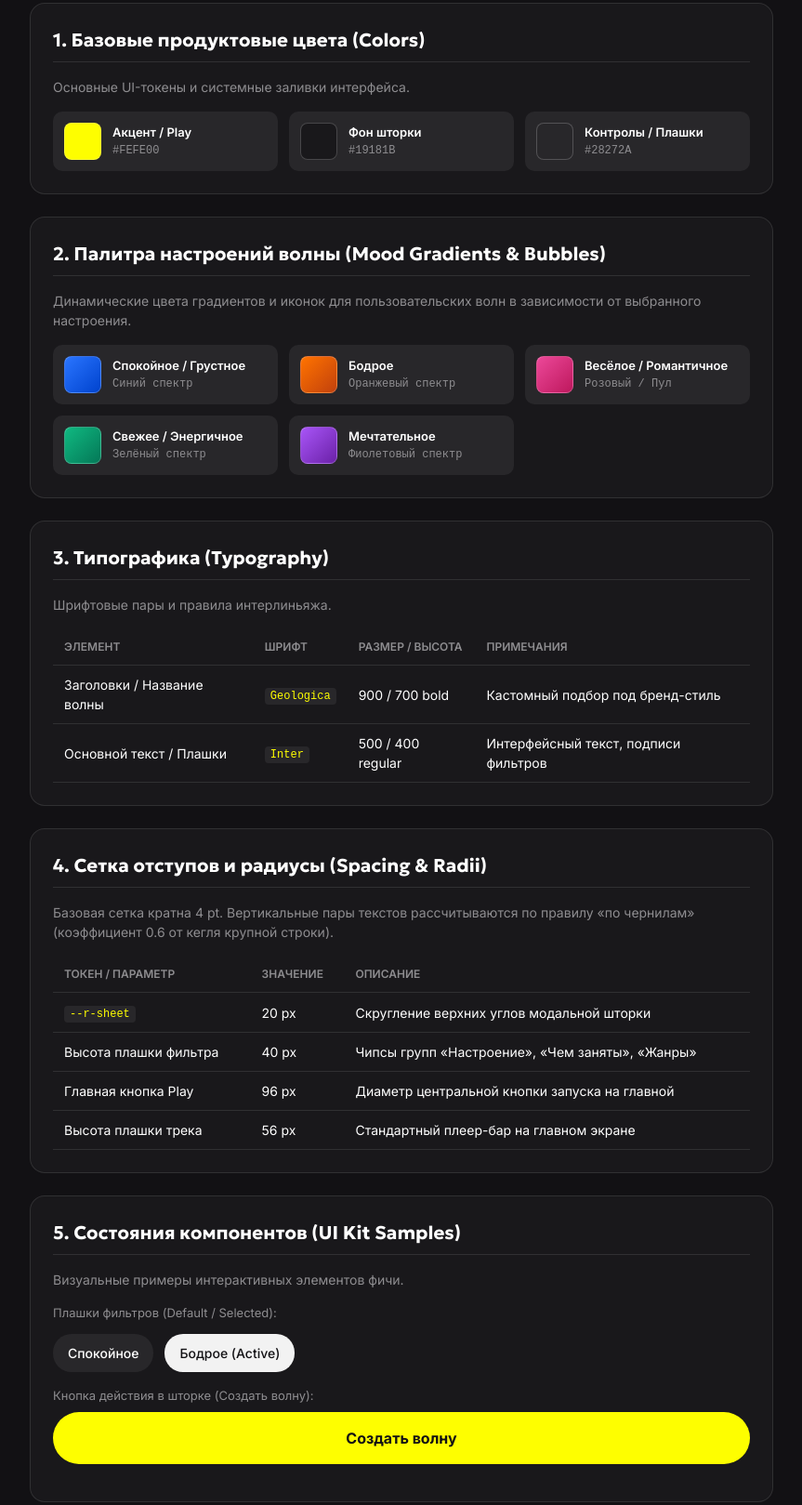
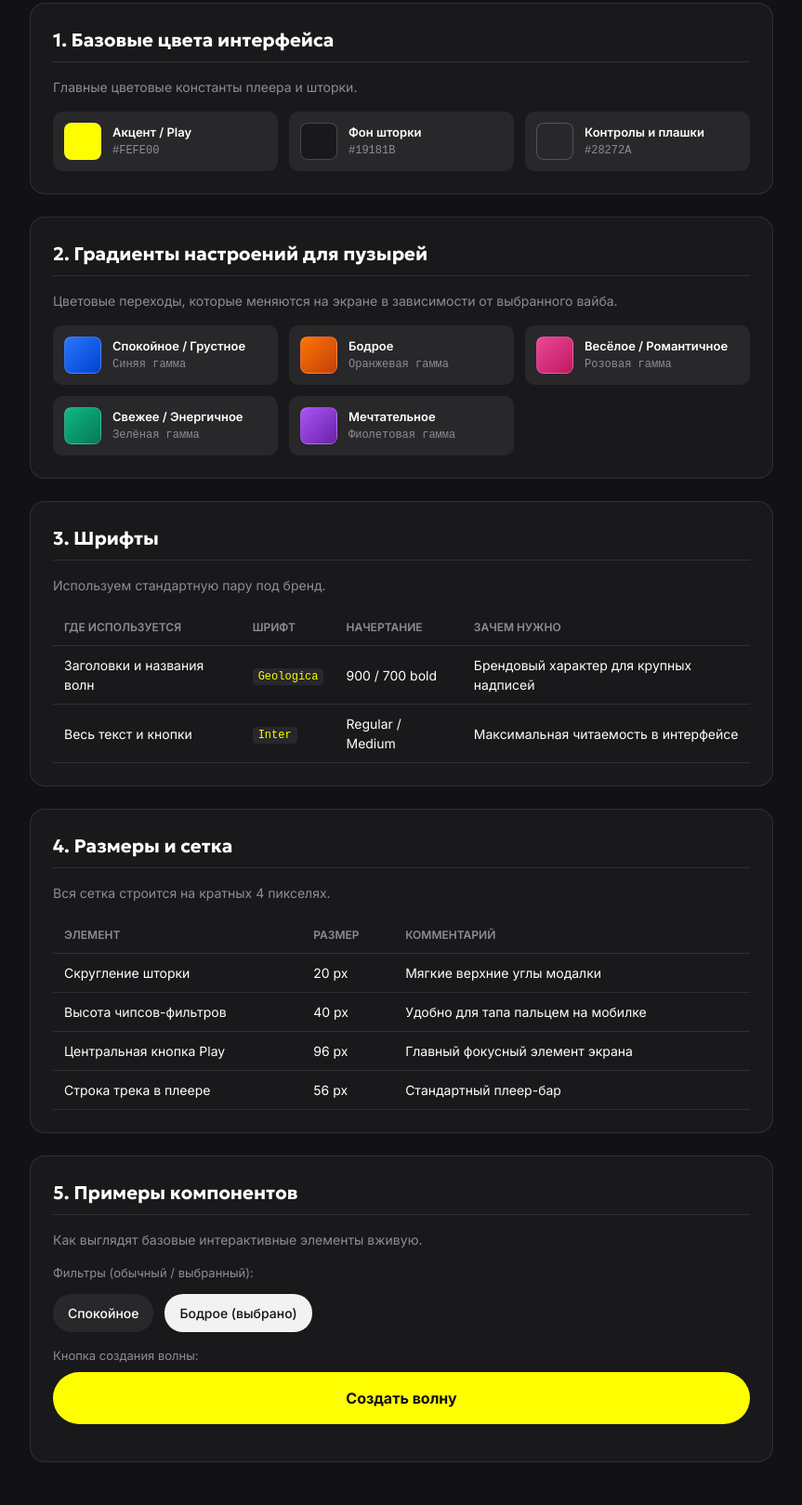
Before and after one commit to DenisBryl/ym-wave, a plain HTML site: page tokens.html in a window 1280 px wide. Shown: the part 157-1776 px from the top of the page at 93% size, without its empty margins (208-1071 px from the left). Drawn offline with Linux system fonts and the light colour scheme.

Commit message:
Add files via upload

```diff
--- a/tokens.html
+++ b/tokens.html
@@ -3,7 +3,7 @@
 <head>
     <meta charset="UTF-8">
     <meta name="viewport" content="width=device-width, initial-scale=1.0">
-    <title>Своя волна — Дизайн-токены и UI Kit</title>
+    <title>Своя волна — дизайн-система</title>
     <link rel="preconnect" href="https://fonts.googleapis.com">
     <link rel="preconnect" href="https://fonts.gstatic.com" crossorigin>
     <link href="https://fonts.googleapis.com/css2?family=Geologica:wght@700;900&family=Inter:wght@400;500;600;700&display=swap" rel="stylesheet">
@@ -149,13 +149,13 @@
 </head>
 <body>
     <div class="container">
-        <h1>Своя волна — Дизайн-токены</h1>
-        <div class="subtitle">Спецификация дизайн-системы для разработчиков и дизайнеров</div>
+        <h1>Своя волна — дизайн-система</h1>
+        <div class="subtitle">Паргайд и токены для сборки макетов и верстки фичи</div>
 
         <!-- Цвета -->
         <section>
-            <h2>1. Базовые продуктовые цвета (Colors)</h2>
-            <p class="desc">Основные UI-токены и системные заливки интерфейса.</p>
+            <h2>1. Базовые цвета интерфейса</h2>
+            <p class="desc">Главные цветовые константы плеера и шторки.</p>
             <div class="grid-colors">
                 <div class="color-card">
                     <div class="color-preview" style="background: #FEFE00;"></div>
@@ -174,7 +174,7 @@
                 <div class="color-card">
                     <div class="color-preview" style="background: #28272A;"></div>
                     <div class="color-info">
-                        <div class="name">Контролы / Плашки</div>
+                        <div class="name">Контролы и плашки</div>
                         <div class="hex">#28272A</div>
                     </div>
                 </div>
@@ -183,42 +183,42 @@
 
         <!-- Цвета настроений -->
         <section>
-            <h2>2. Палитра настроений волны (Mood Gradients & Bubbles)</h2>
-            <p class="desc">Динамические цвета градиентов и иконок для пользовательских волн в зависимости от выбранного настроения.</p>
+            <h2>2. Градиенты настроений для пузырей</h2>
+            <p class="desc">Цветовые переходы, которые меняются на экране в зависимости от выбранного вайба.</p>
             <div class="grid-colors">
                 <div class="color-card">
                     <div class="color-preview" style="background: linear-gradient(135deg, #2A75FF, #0043CE);"></div>
                     <div class="color-info">
                         <div class="name">Спокойное / Грустное</div>
-                        <div class="hex">Синий спектр</div>
+                        <div class="hex">Синяя гамма</div>
                     </div>
                 </div>
                 <div class="color-card">
                     <div class="color-preview" style="background: linear-gradient(135deg, #FF7300, #C2410C);"></div>
                     <div class="color-info">
                         <div class="name">Бодрое</div>
-                        <div class="hex">Оранжевый спектр</div>
+                        <div class="hex">Оранжевая гамма</div>
                     </div>
                 </div>
                 <div class="color-card">
                     <div class="color-preview" style="background: linear-gradient(135deg, #EC4899, #BE185D);"></div>
                     <div class="color-info">
                         <div class="name">Весёлое / Романтичное</div>
-                        <div class="hex">Розовый / Пул</div>
+                        <div class="hex">Розовая гамма</div>
                     </div>
                 </div>
                 <div class="color-card">
                     <div class="color-preview" style="background: linear-gradient(135deg, #10B981, #047857);"></div>
                     <div class="color-info">
                         <div class="name">Свежее / Энергичное</div>
-                        <div class="hex">Зелёный спектр</div>
+                        <div class="hex">Зелёная гамма</div>
                     </div>
                 </div>
                 <div class="color-card">
                     <div class="color-preview" style="background: linear-gradient(135deg, #A855F7, #6B21A8);"></div>
                     <div class="color-info">
                         <div class="name">Мечтательное</div>
-                        <div class="hex">Фиолетовый спектр</div>
+                        <div class="hex">Фиолетовая гамма</div>
                     </div>
                 </div>
             </div>
@@ -226,78 +226,78 @@
 
         <!-- Типографика -->
         <section>
-            <h2>3. Типографика (Typography)</h2>
-            <p class="desc">Шрифтовые пары и правила интерлиньяжа.</p>
+            <h2>3. Шрифты</h2>
+            <p class="desc">Используем стандартную пару под бренд.</p>
             <table>
                 <tr>
-                    <th>Элемент</th>
+                    <th>Где используется</th>
                     <th>Шрифт</th>
-                    <th>Размер / Высота</th>
-                    <th>Примечания</th>
+                    <th>Начертание</th>
+                    <th>Зачем нужно</th>
                 </tr>
                 <tr>
-                    <td>Заголовки / Название волны</td>
+                    <td>Заголовки и названия волн</td>
                     <td><code>Geologica</code></td>
                     <td>900 / 700 bold</td>
-                    <td>Кастомный подбор под бренд-стиль</td>
+                    <td>Брендовый характер для крупных надписей</td>
                 </tr>
                 <tr>
-                    <td>Основной текст / Плашки</td>
+                    <td>Весь текст и кнопки</td>
                     <td><code>Inter</code></td>
-                    <td>500 / 400 regular</td>
-                    <td>Интерфейсный текст, подписи фильтров</td>
+                    <td>Regular / Medium</td>
+                    <td>Максимальная читаемость в интерфейсе</td>
                 </tr>
             </table>
         </section>
 
         <!-- Отступы и геометрия -->
         <section>
-            <h2>4. Сетка отступов и радиусы (Spacing & Radii)</h2>
-            <p class="desc">Базовая сетка кратна 4 pt. Вертикальные пары текстов рассчитываются по правилу «по чернилам» (коэффициент 0.6 от кегля крупной строки).</p>
+            <h2>4. Размеры и сетка</h2>
+            <p class="desc">Вся сетка строится на кратных 4 пикселях.</p>
             <table>
                 <tr>
-                    <th>Токен / Параметр</th>
-                    <th>Значение</th>
-                    <th>Описание</th>
+                    <th>Элемент</th>
+                    <th>Размер</th>
+                    <th>Комментарий</th>
                 </tr>
                 <tr>
-                    <td><code>--r-sheet</code></td>
+                    <td>Скругление шторки</td>
                     <td>20 px</td>
-                    <td>Скругление верхних углов модальной шторки</td>
+                    <td>Мягкие верхние углы модалки</td>
                 </tr>
                 <tr>
-                    <td>Высота плашки фильтра</td>
+                    <td>Высота чипсов-фильтров</td>
                     <td>40 px</td>
-                    <td>Чипсы групп «Настроение», «Чем заняты», «Жанры»</td>
+                    <td>Удобно для тапа пальцем на мобилке</td>
                 </tr>
                 <tr>
-                    <td>Главная кнопка Play</td>
+                    <td>Центральная кнопка Play</td>
                     <td>96 px</td>
-                    <td>Диаметр центральной кнопки запуска на главной</td>
+                    <td>Главный фокусный элемент экрана</td>
                 </tr>
                 <tr>
-                    <td>Высота плашки трека</td>
+                    <td>Строка трека в плеере</td>
                     <td>56 px</td>
-                    <td>Стандартный плеер-бар на главном экране</td>
+                    <td>Стандартный плеер-бар</td>
                 </tr>
             </table>
         </section>
 
         <!-- Компоненты UI Kit -->
         <section>
-            <h2>5. Состояния компонентов (UI Kit Samples)</h2>
-            <p class="desc">Визуальные примеры интерактивных элементов фичи.</p>
+            <h2>5. Примеры компонентов</h2>
+            <p class="desc">Как выглядят базовые интерактивные элементы вживую.</p>
 
             <div style="margin-bottom: 16px;">
-                <div style="font-size: 13px; color: var(--text-2); margin-bottom: 8px;">Плашки фильтров (Default / Selected):</div>
+                <div style="font-size: 13px; color: var(--text-2); margin-bottom: 8px;">Фильтры (обычный / выбранный):</div>
                 <div class="component-row">
                     <div class="chip">Спокойное</div>
-                    <div class="chip active">Бодрое (Active)</div>
+                    <div class="chip active">Бодрое (выбрано)</div>
                 </div>
             </div>
 
             <div style="margin-bottom: 16px;">
-                <div style="font-size: 13px; color: var(--text-2); margin-bottom: 8px;">Кнопка действия в шторке (Создать волну):</div>
+                <div style="font-size: 13px; color: var(--text-2); margin-bottom: 8px;">Кнопка создания волны:</div>
                 <div class="btn-yellow">Создать волну</div>
             </div>
         </section>
```
